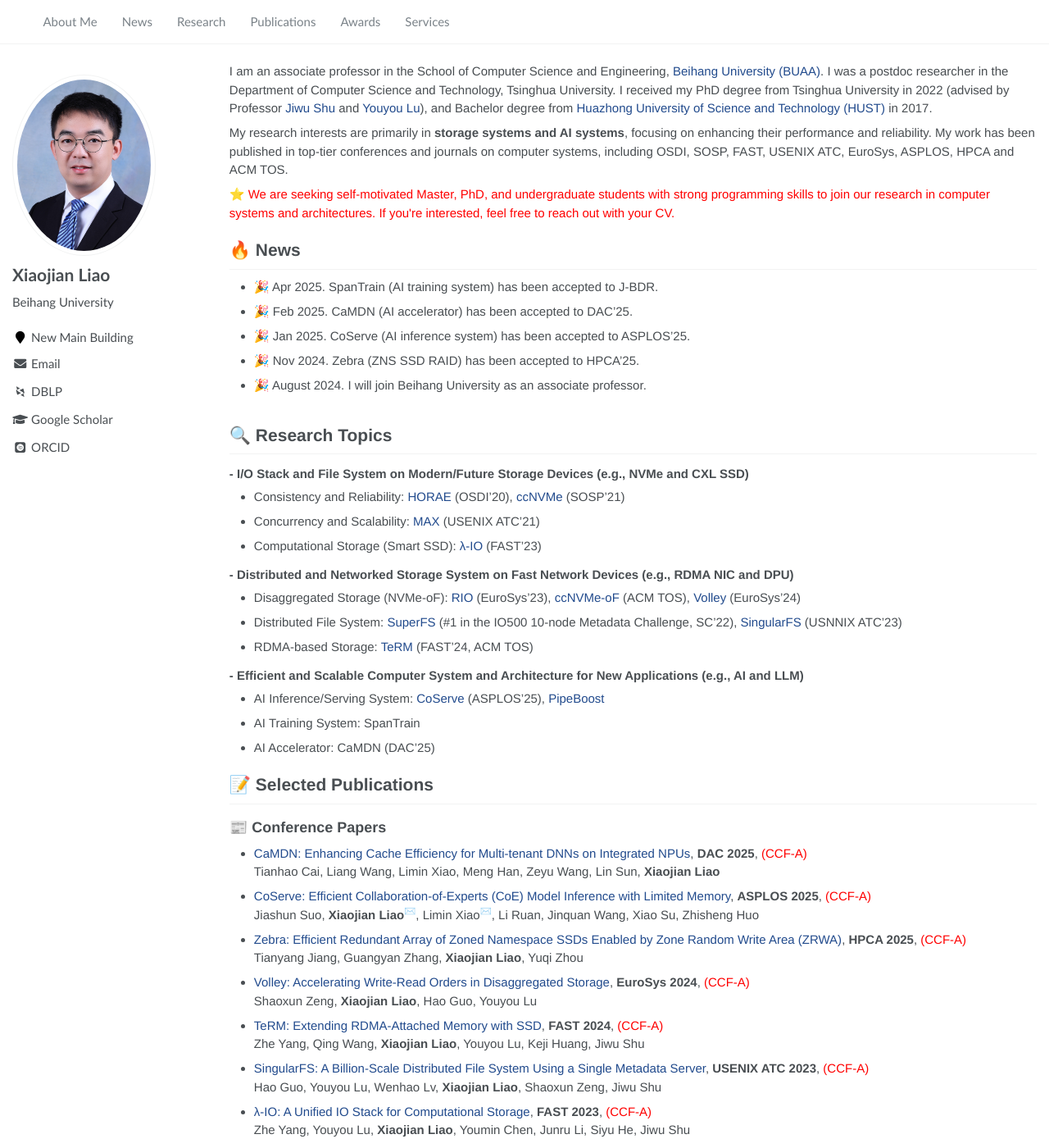
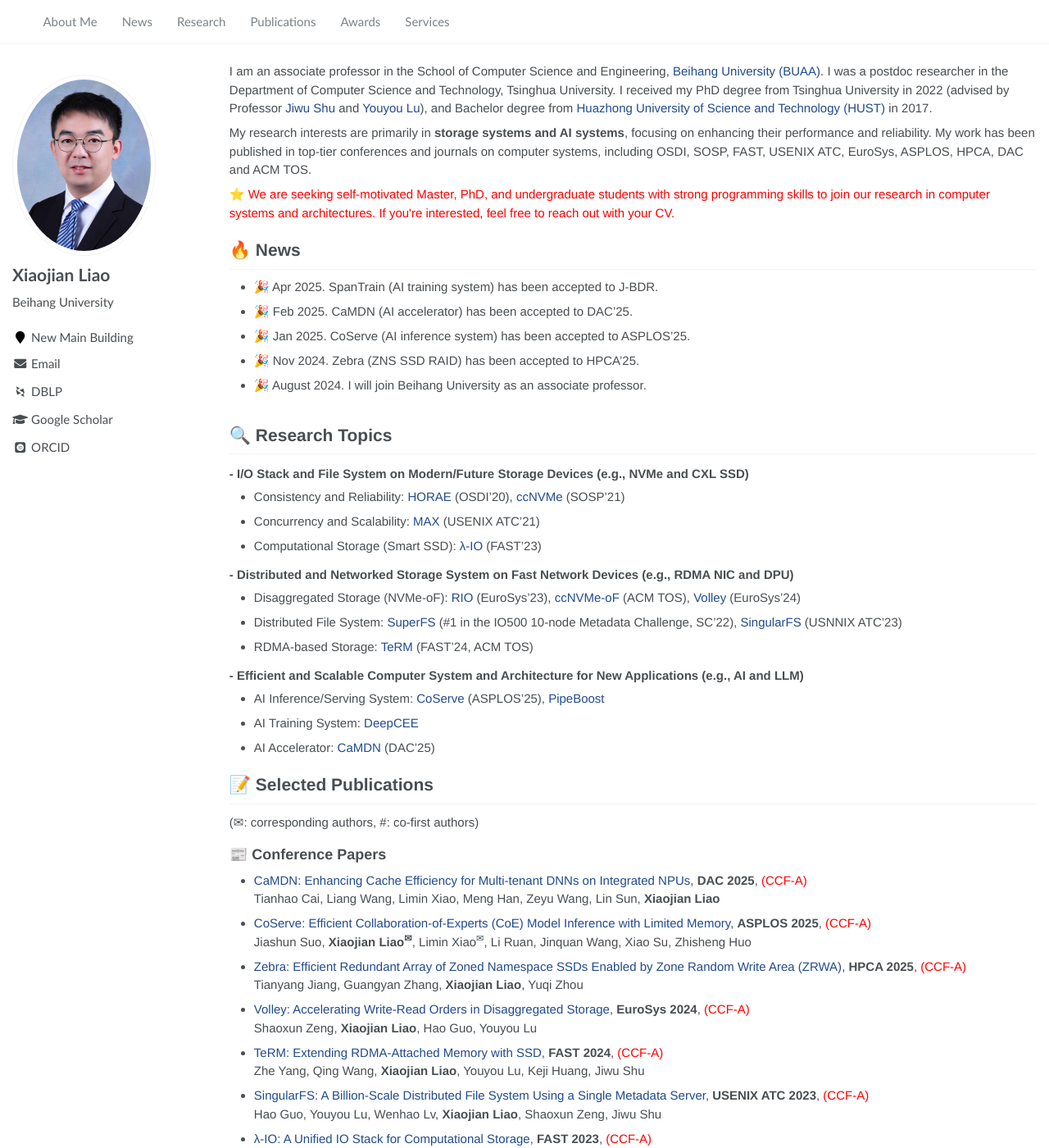
Before and after one commit to liaoxiaojian/liaoxiaojian.github.io, a Jekyll site: the page built from _pages/about.md, in a window 1280 px wide and 1400 px high. Shown: the whole window at 82% size. Built offline with Jekyll 4.4.1, drawn with Linux system fonts in a browser that asks for light colours; some web fonts are replaced; some of the changed text lies outside the part shown.

Commit message:
Update about.md

```diff
--- a/_pages/about.md
+++ b/_pages/about.md
@@ -15,7 +15,7 @@ I was a postdoc researcher in the Department of Computer Science and Technology,
 I received my PhD degree from Tsinghua University in 2022 (advised by Professor [Jiwu Shu](https://storage.cs.tsinghua.edu.cn/~jiwu-shu/) and [Youyou Lu](https://storage.cs.tsinghua.edu.cn/~lu/)), and Bachelor degree from [Huazhong University of Science and Technology (HUST)](https://english.hust.edu.cn/) in 2017.
 
 My research interests are primarily in **storage systems and AI systems**, focusing on enhancing their performance and reliability.
-My work has been published in top-tier conferences and journals on computer systems, including OSDI, SOSP, FAST, USENIX ATC, EuroSys, ASPLOS, HPCA and ACM TOS.
+My work has been published in top-tier conferences and journals on computer systems, including OSDI, SOSP, FAST, USENIX ATC, EuroSys, ASPLOS, HPCA, DAC and ACM TOS.
 
 <font color="red">⭐ We are seeking self-motivated Master, PhD, and undergraduate students with strong programming skills to join our research in computer systems and architectures. If you're interested, feel free to reach out with your CV.</font>
 
@@ -45,15 +45,16 @@ My work has been published in top-tier conferences and journals on computer syst
 
 ### - Efficient and Scalable Computer System and Architecture for New Applications (e.g., AI and LLM)
 - AI Inference/Serving System: [CoServe](https://dl.acm.org/doi/10.1145/3676641.3715986) (ASPLOS'25), [PipeBoost](https://arxiv.org/abs/2503.17707)
-- AI Training System: SpanTrain
-- AI Accelerator: CaMDN (DAC'25)
+- AI Training System: [DeepCEE](https://arxiv.org/abs/2505.15536v2)
+- AI Accelerator: [CaMDN](https://www.arxiv.org/abs/2505.06625) (DAC'25)
 
 # 📝 Selected Publications
+(✉: corresponding authors, #: co-first authors)
 ## 📰 Conference Papers
 - [CaMDN: Enhancing Cache Efficiency for Multi-tenant DNNs on Integrated NPUs](https://www.arxiv.org/abs/2505.06625), **DAC 2025**, <font color="red">(CCF-A)</font>\\
 Tianhao Cai, Liang Wang, Limin Xiao, Meng Han, Zeyu Wang, Lin Sun, **Xiaojian Liao**
 - [CoServe: Efficient Collaboration-of-Experts (CoE) Model Inference with Limited Memory](https://dl.acm.org/doi/10.1145/3676641.3715986), **ASPLOS 2025**, <font color="red">(CCF-A)</font> \\
-Jiashun Suo, **Xiaojian Liao<sup>✉️</sup>**, Limin Xiao<sup>✉️</sup>, Li Ruan, Jinquan Wang, Xiao Su, Zhisheng Huo
+Jiashun Suo, **Xiaojian Liao<sup>✉</sup>**, Limin Xiao<sup>✉</sup>, Li Ruan, Jinquan Wang, Xiao Su, Zhisheng Huo
 - [Zebra: Efficient Redundant Array of Zoned Namespace SSDs Enabled by Zone Random Write Area (ZRWA)](https://ieeexplore.ieee.org/document/10946715), **HPCA 2025**, <font color="red">(CCF-A)</font> \\
 Tianyang Jiang, Guangyan Zhang, **Xiaojian Liao**, Yuqi Zhou
 - [Volley: Accelerating Write-Read Orders in Disaggregated Storage](https://dl.acm.org/doi/10.1145/3627703.3650090), **EuroSys 2024**, <font color="red">(CCF-A)</font>  \\
@@ -87,7 +88,10 @@ Jiwu Shu, Youmin Chen, Qing Wang, Jing Wang, Junru Li, **Xiaojian Liao**
 
 ## ✍️ Preprint
 - [PipeBoost: Resilient Pipelined Architecture for Fast Serverless LLM Scaling](https://arxiv.org/abs/2503.17707) \\
-Chongpeng Liu, **Xiaojian Liao<sup>✉️</sup>**, Hancheng Liu, Limin Xiao, Jianxin Li<sup>✉️</sup>
+Chongpeng Liu, **Xiaojian Liao<sup>✉</sup>**, Hancheng Liu, Limin Xiao, Jianxin Li<sup>✉</sup>
+- [DeepCEE: Efficient Cross-Region Model Distributed Training System under Heterogeneous GPUs and Networks](https://arxiv.org/abs/2505.15536v2) \\
+Jinquan Wang<sup>#</sup>, **Xiaojian Liao<sup>#</sup>**, Xuzhao Liu, Jiashun Suo, Zhisheng Huo, Chenhao Zhang, Xiangrong Xu, Runnan Shen, Xilong Xie, Limin Xiao
+
 <span class='anchor' id='awards'></span>
 
 # 🏅 Selected Honors & Awards
```
